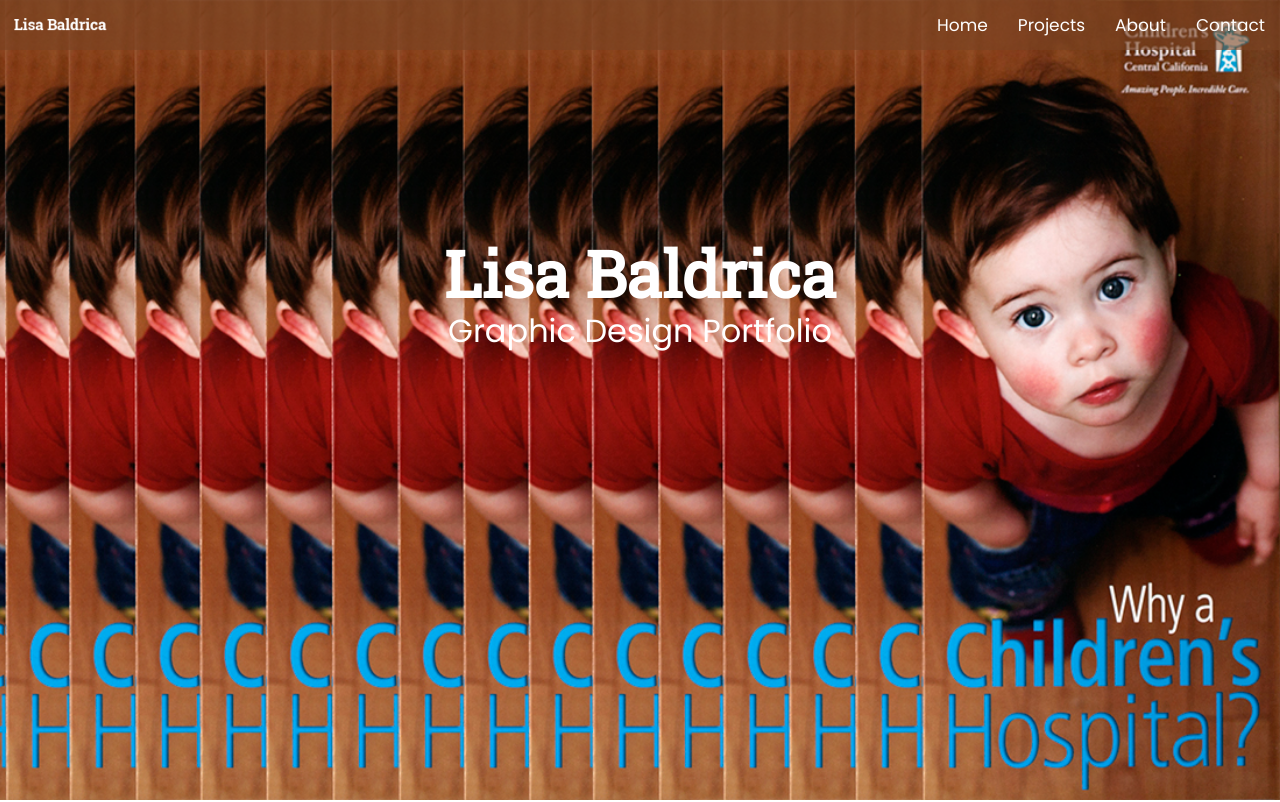
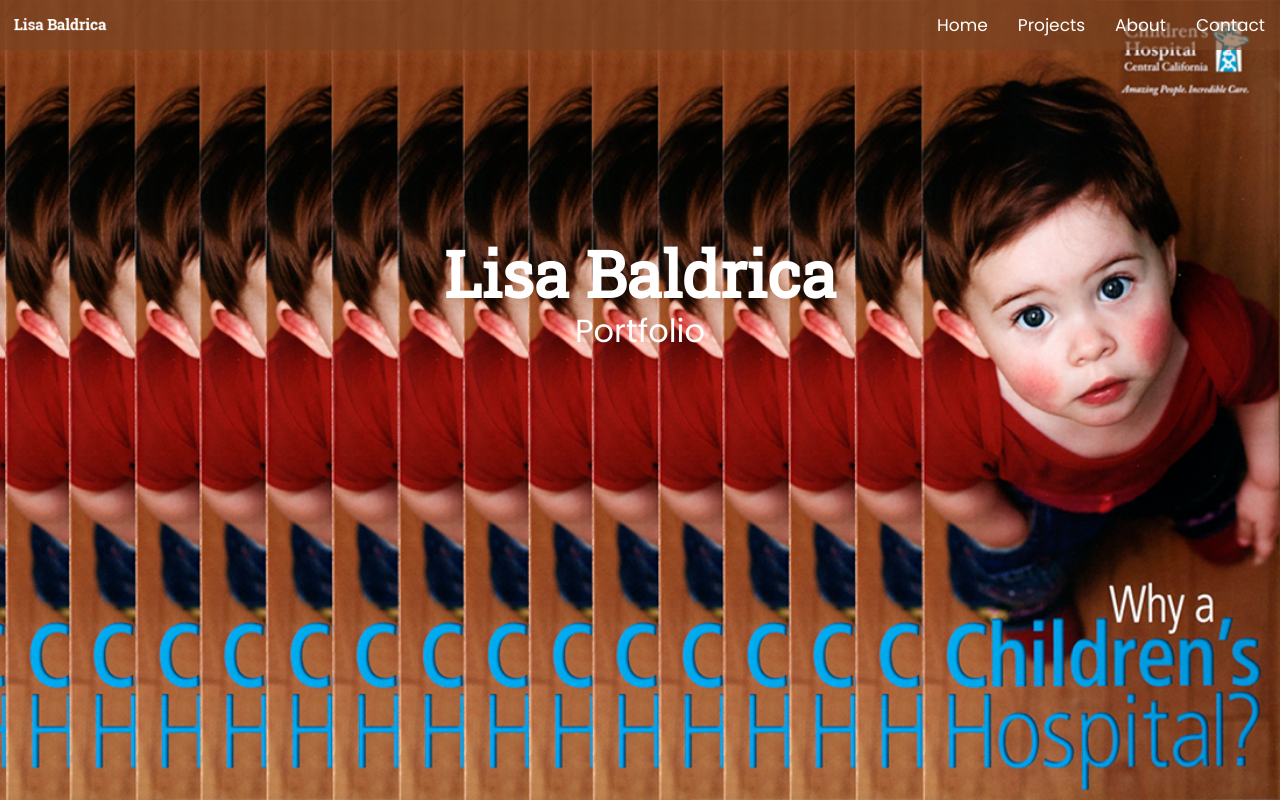
Before and after one commit to lisabaldrica/lisabaldrica.github.io, a plain HTML site: page index.html in a window 1280 px wide. Shown: the top 802 px of the page. Drawn offline with nearby package versions, Linux system fonts and the light colour scheme.

Commit message:
Update index.html

```diff
--- a/index.html
+++ b/index.html
@@ -43,7 +43,7 @@ https://maxcdn.bootstrapcdn.com/bootstrap/3.3.7/css/bootstrap.min.css">
 <div class="jumbotron" id="lbheader">
   <div class="container">
     <h1>Lisa Baldrica</h1>
-    <p>Graphic Design Portfolio</p>
+    <p>Portfolio</p>
   </div>
 </div>
 <!-- jumbotron end -->
```
